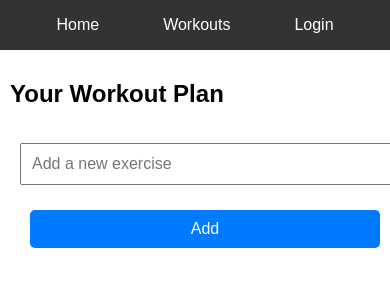
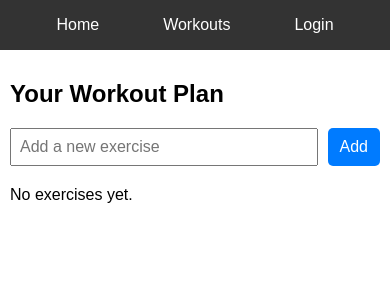
Before and after one commit to nilssonjn/webdev-vue, a Vue app: page /workouts in a window 390 px wide. Shown: the top 300 px of the page. Built offline with nearby package versions, Linux system fonts and the light colour scheme.

Commit message:
add v-if for no exercises in array, changed some css

```diff
--- a/src/assets/main.css
+++ b/src/assets/main.css
@@ -21,15 +21,3 @@ body {
   button:hover {
     background-color: #0056b3;
   }
-
-
-  @media (max-width: 600px) {
-    main {
-      padding: 10px;
-    }
-
-    input, button {
-      width: 100%;
-      margin: 5px 0;
-    }
-  }
--- a/src/components/WorkoutList.vue
+++ b/src/components/WorkoutList.vue
@@ -1,5 +1,5 @@
 <script setup>
-import { ref, defineProps } from 'vue';
+import { ref } from 'vue';
 
 const newExercise = ref("");
 const exercises = ref({
@@ -33,7 +33,8 @@ defineProps ({
         <input v-model="newExercise" placeholder="Add a new exercise" />
         <button type="submit">Add</button>
       </form>
-      <ul>
+      <p v-if="exercises.exercise.length === 0">No exercises yet.</p>
+      <ul v-else>
         <li v-for="(exercise, index) in exercises.exercise" :key="index">
           {{ exercise }}
           <button @click="removeExercise(index)">Remove</button>
@@ -43,15 +44,25 @@ defineProps ({
 </template>
 
 <style scoped>
-section, form, input {
+section {
   padding: 10px;
   margin-bottom: 20px;
+}
+
+form {
+  display: flex;
+  gap: 10px;
+  margin-bottom: 20px;
+}
+
+input {
+  padding: 8px;
   font-size: 16px;
+  flex-grow: 1;
 }
 
 button {
-  margin-left: 10px;
-  padding: 10px;
+  padding: 8px 12px;
   font-size: 16px;
   cursor: pointer;
 }
```
